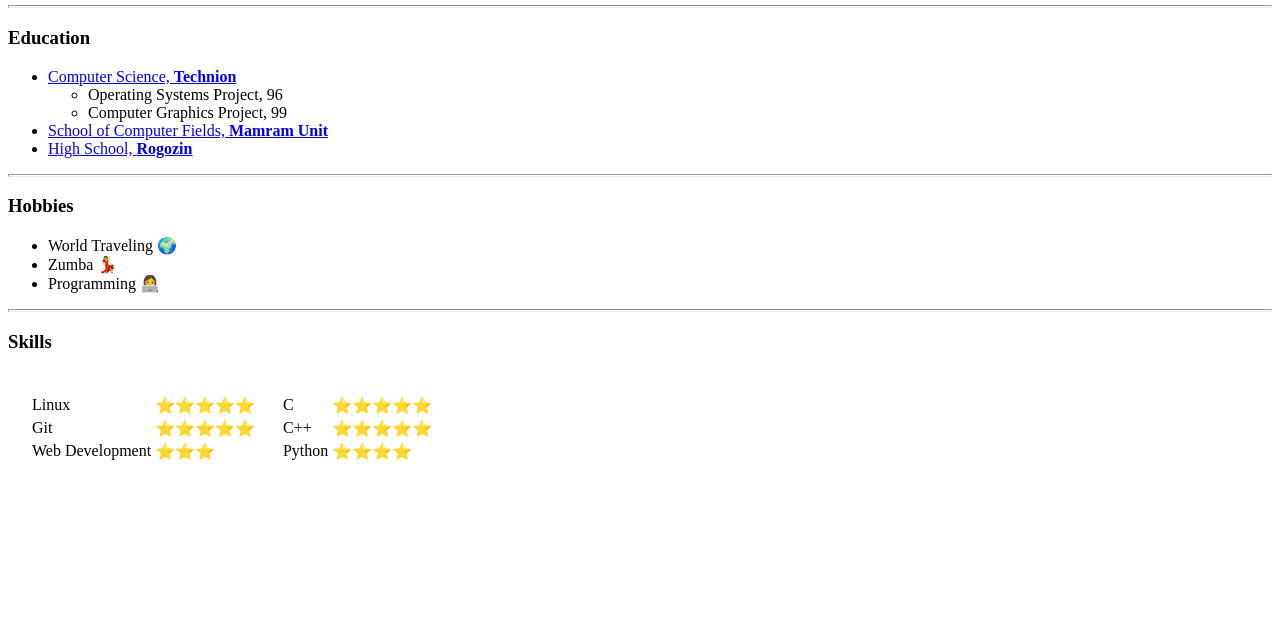
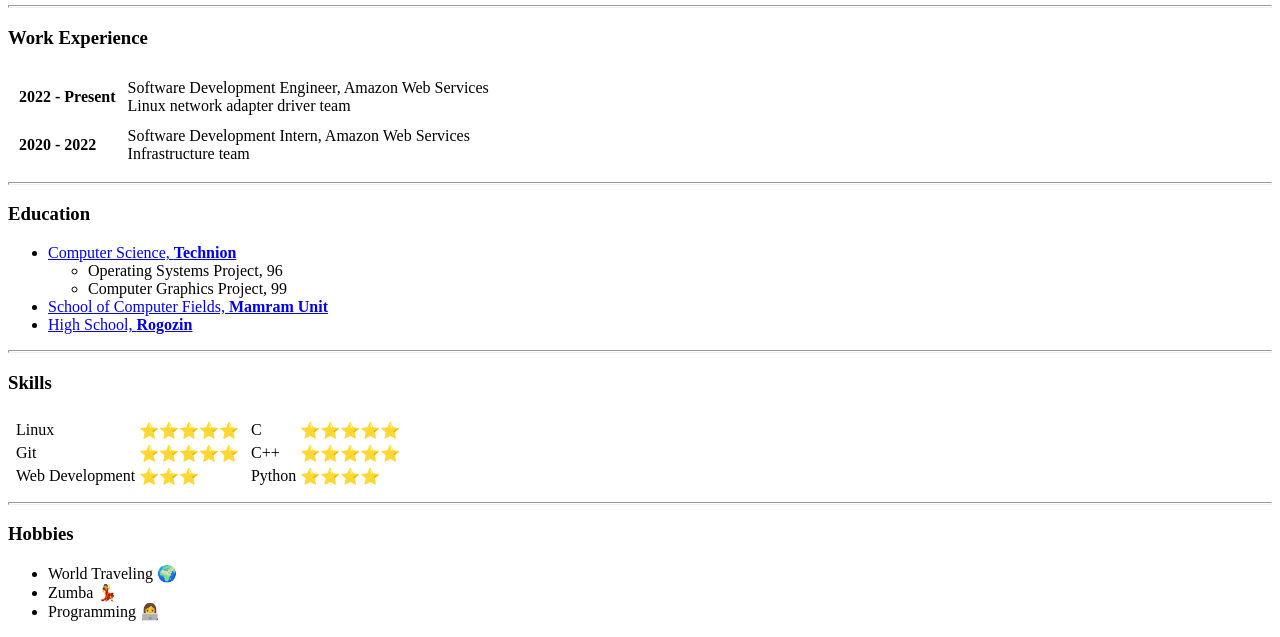
Before and after one commit to shaharitzko/CV, a plain HTML site: page index.html in a window 1280 px wide. Shown: the part 246-883 px from the top of the page. Before the commit the page ends 800 px from the top, so only its background shows below. Drawn offline with Linux system fonts and the light colour scheme.

Commit message:
Added work experience

```diff
--- a/index.html
+++ b/index.html
@@ -23,6 +23,24 @@
   </table>
 
   <hr size="3">
+  <h3>Work Experience</h3>
+  <table cellspacing="10">
+    <tr>
+      <td><strong>2022 - Present</strong></td>
+      <td>
+        Software Development Engineer, Amazon Web Services<br />
+        Linux network adapter driver team
+      </td>
+    </tr>
+    <tr>
+      <td><strong>2020 - 2022</strong></td>
+      <td>
+        Software Development Intern, Amazon Web Services<br />
+        Infrastructure team
+      </td>
+    </tr>
+  </table>
+  <hr size="3">
 
   <h3>Education</h3>
   <p>
@@ -37,19 +55,11 @@
       <li><a href="https://www.rogozin.org.il/">High School, <strong>Rogozin</strong></a></li>
     </ul>
   </p>
-  <hr size="3">
-  <h3>Hobbies</h3>
-  <p>
-    <ul>
-      <li>World Traveling 🌍</li>
-      <li>Zumba 💃</li>
-      <li>Programming 👩‍💻</li>
-    </ul>
-  </p>
+
   <hr size="3">
 
   <h3>Skills</h3>
-  <table cellspacing="20">
+  <table cellspacing="4">
     <td>
       <table>
         <tr>
@@ -83,6 +93,15 @@
       </table>
     </td>
   </table>
+  <hr size="3">
+  <h3>Hobbies</h3>
+  <p>
+    <ul>
+      <li>World Traveling 🌍</li>
+      <li>Zumba 💃</li>
+      <li>Programming 👩‍💻</li>
+    </ul>
+  </p>
 </body>
 
 </html>
```
